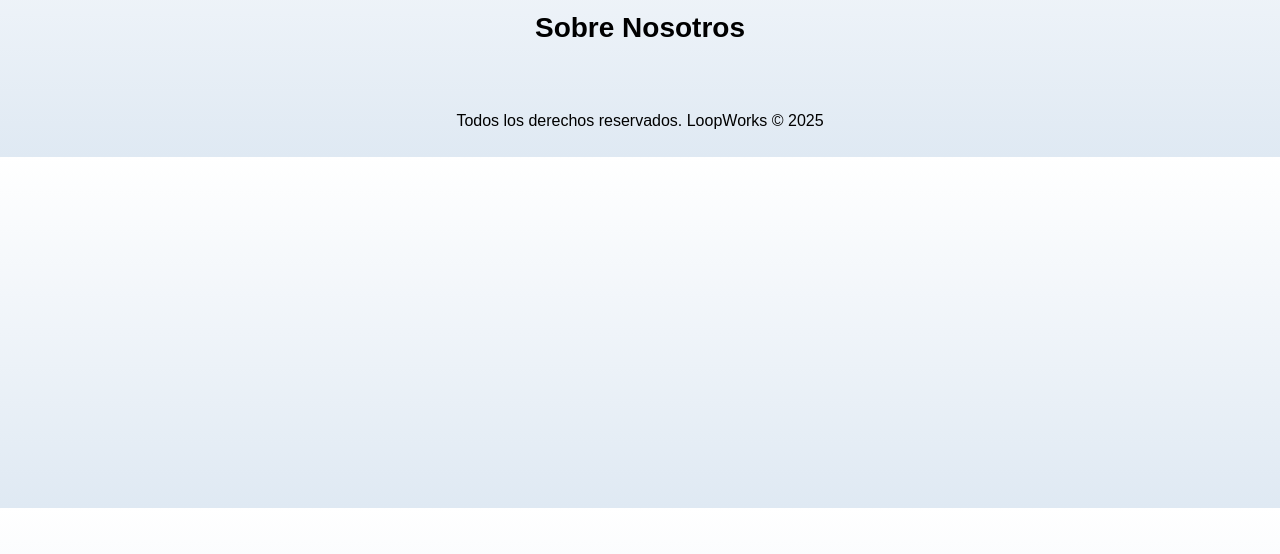
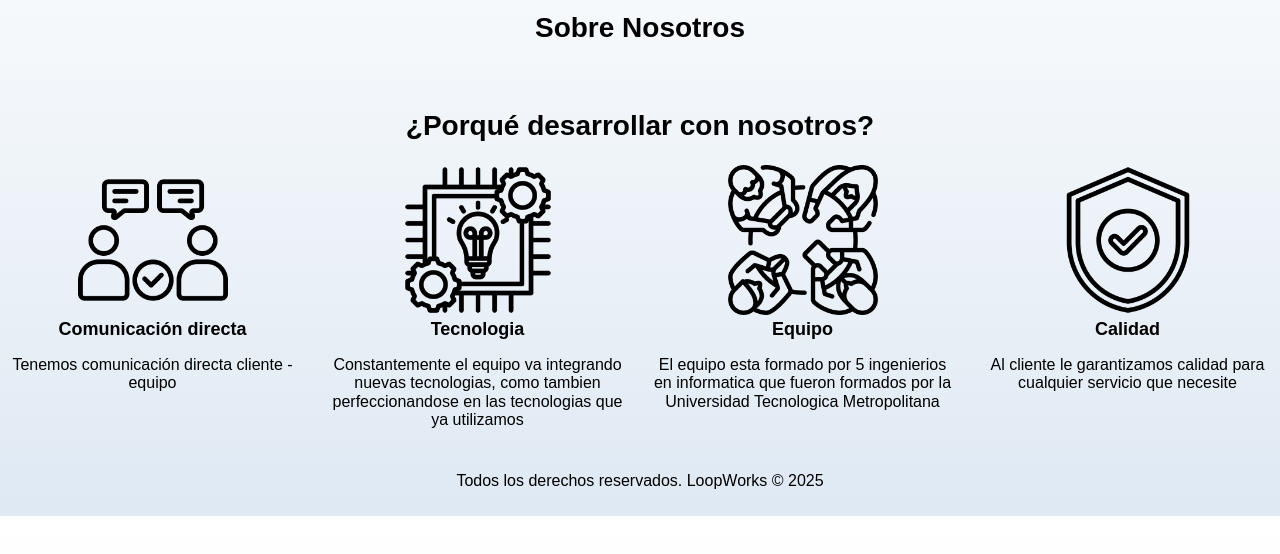
Before and after one commit to BISStone/FreeLancerPage, a plain HTML site: page nosotros.html in a window 1280 px wide. Shown: the part 194-748 px from the top of the page. Drawn offline with Linux system fonts and the light colour scheme.

Commit message:
Desarrollo Nosotros "Iconos" y "Explicación"

```diff
--- a/css/style.css
+++ b/css/style.css
@@ -260,3 +260,26 @@ h2,h3{
     padding: 1rem;
     border-radius: 0.5rem;
 }
+
+/** Bloques **/
+.bloques{
+    display: grid;
+    grid-template-columns: repeat(2, 1fr);
+    gap: 2rem;
+}
+@media (min-width: 768px) {
+    .bloques{
+        grid-template-columns: repeat(4, 1fr);
+    }
+
+}
+
+.bloque{
+    text-align: center;
+}
+.bloque__titulo{
+    margin: 0;
+}
+.bloque__imagen{
+    width: 15rem;
+}
--- a/nosotros.html
+++ b/nosotros.html
@@ -35,6 +35,39 @@
             </div>
     </main>
 
+    <section class="contenedor desarrollar">
+        <h2 class="desarrollar__titulo">¿Porqué desarrollar con nosotros?</h2>
+
+        <div class="bloques">
+             <div class="bloque">
+                <img class="bloque__imagen" src="img/comunicacion-efectiva.png" alt="">
+                <h3 class="bloque__titulo">Comunicación directa</h3>
+                <p>Tenemos comunicación directa cliente - equipo</p>
+             </div><!--Bloque-->
+
+             <div class="bloque">
+                <img class="bloque__imagen" src="img/tecnologia.png" alt="">
+                <h3 class="bloque__titulo">Tecnologia</h3>
+                <p>Constantemente el equipo va integrando nuevas tecnologias,
+                    como tambien perfeccionandose en las tecnologias que ya utilizamos</p>
+             </div><!--Bloque-->
+
+             <div class="bloque">
+                <img class="bloque__imagen" src="img/cita.png" alt="">
+                <h3 class="bloque__titulo">Equipo</h3>
+                <p>El equipo esta formado por 5 ingenierios en informatica
+                    que fueron formados por la Universidad Tecnologica Metropolitana</p>
+             </div><!--Bloque-->
+
+             <div class="bloque">
+                <img class="bloque__imagen" src="img/seguridad.png" alt="">
+                <h3 class="bloque__titulo">Calidad</h3>
+                <p>Al cliente le garantizamos calidad para
+                    cualquier servicio que necesite</p>
+             </div><!--Bloque-->
+        </div><!--Bloques-->
+    </section>
+
     <footer class="footer">
         <p class="footer__texto">Todos los derechos reservados. LoopWorks &copy; 2025</p>
     </footer>
```
Also changed, not shown: img/cita.png (added), img/comunicacion-efectiva.png (added), img/seguridad.png (added), img/tecnologia.png (added).
